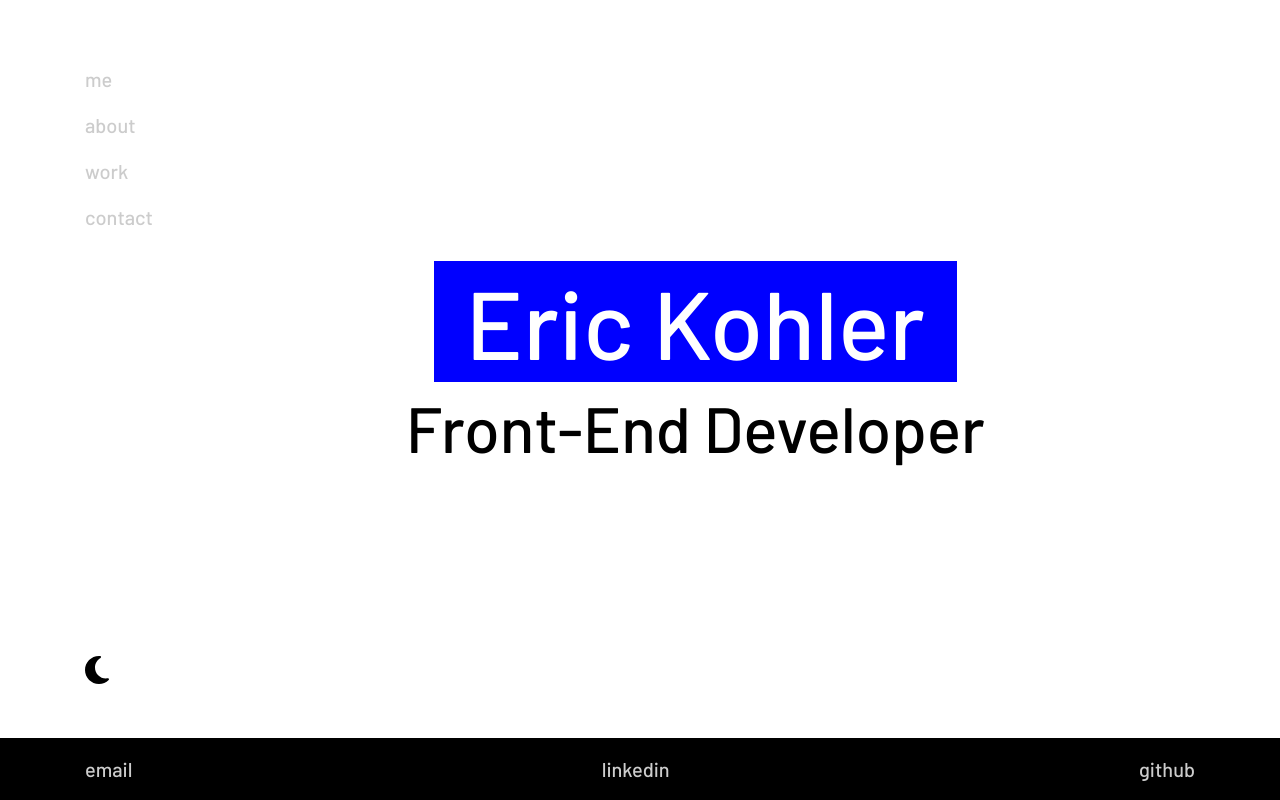
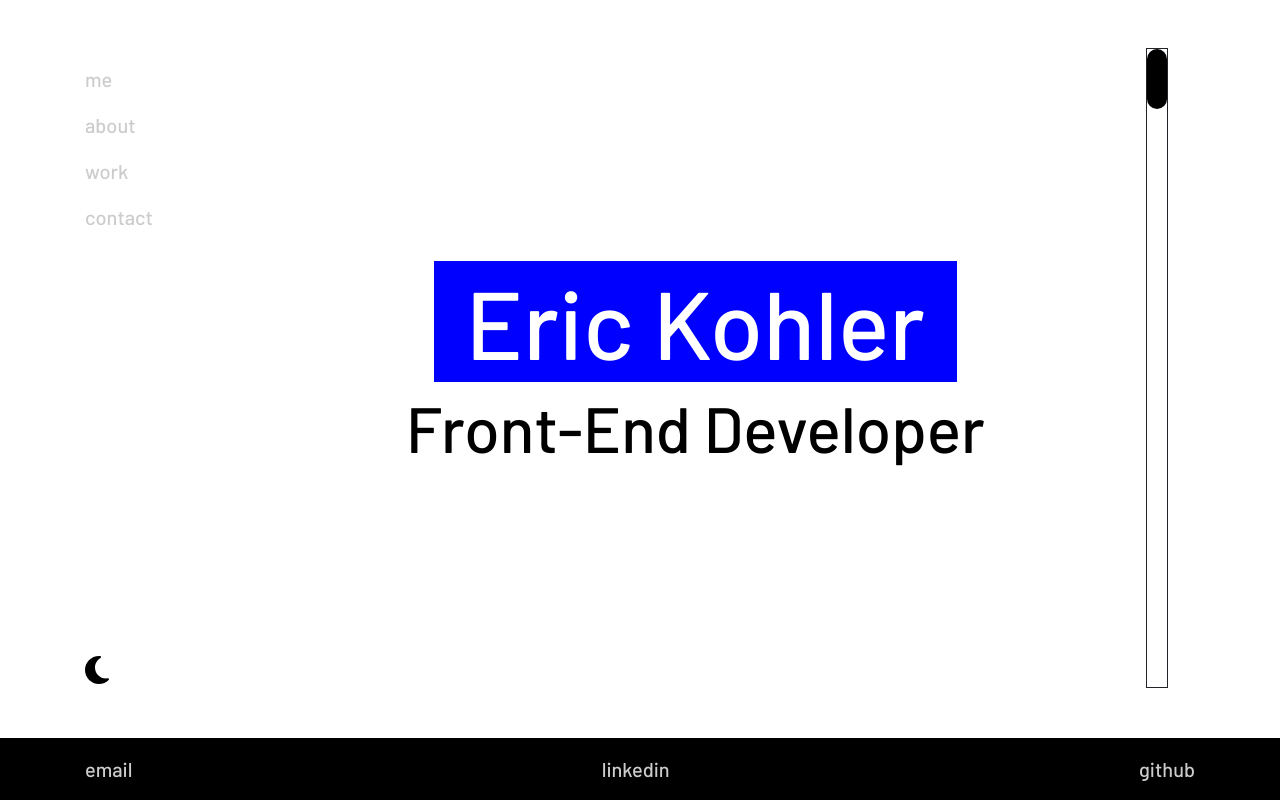
Before and after one commit to eikohler/Full-Stack-Portfolio, a React (Create React App) app: page / in a window 1280 px wide. Shown: the top 800 px of the page. Built offline with nearby package versions, Linux system fonts and the light colour scheme.

Commit message:
get scroll height, set styling

```diff
--- a/package.json
+++ b/package.json
@@ -9,6 +9,7 @@
     "@testing-library/jest-dom": "^5.16.5",
     "@testing-library/react": "^13.3.0",
     "@testing-library/user-event": "^13.5.0",
+    "jquery": "^3.6.0",
     "react": "^18.2.0",
     "react-dom": "^18.2.0",
     "react-scripts": "5.0.1",
--- a/src/App.js
+++ b/src/App.js
@@ -3,7 +3,7 @@ import './App.css';
 import Navbar from './components/NavBar';
 import Footer from './components/Footer';
 import Home from './components/Home';
-
+import ScrollBar from "./components/ScrollBar";
 
 function App() {
   return (
@@ -33,7 +33,7 @@ function App() {
                   </main>
                 </div>
                 <div className='col-1'>
-
+                  <ScrollBar />
                 </div>
             </section>
           </div>
--- /dev/null
+++ b/src/components/ScrollBar/index.js
@@ -0,0 +1,36 @@
+import React, { useEffect } from 'react';
+// import $ from 'jquery';
+
+function ScrollBar() {
+    // const numberOfSections = $('.section-container').length;
+    // console.log(numberOfSections);
+
+    // const numberOfSections = 4;
+
+    const updateHeight = () => {
+        console.log(window.scrollY);
+        // if (window.scrollY > 1200) {
+        //   setX(classes.Swipe);
+        // }
+
+        // if (window.scrollY > 927) {
+        //   setNavColor('red');
+        // }
+
+        // setNavColor(null);
+    }
+
+    useEffect(() => {
+        window.addEventListener('scroll', updateHeight);
+        return () => window.removeEventListener('scroll', updateHeight);
+    },[]);
+
+  return (
+    <div className='scroll-track'>
+        <div className='scroll-btn'>
+        </div>
+    </div>
+  );
+}
+
+export default ScrollBar;
--- a/src/index.css
+++ b/src/index.css
@@ -106,3 +106,20 @@ footer a, footer a:hover{
 .bottom-spacer{
   height: 6rem;
 }
+
+.scroll-track{
+  position: fixed;
+  border: 1px solid;
+  height: 80%;
+  width: 22px;
+}
+
+.scroll-btn{
+  height: 60px;
+  width: 20px;
+  background-color: var(--dark-bg-color);
+  border-radius: 100px;
+  position: absolute;
+  cursor: pointer;
+  top: 0px;
+}
```
Also changed, not shown: 1 other file (tests, documents, lock files or other folders).
